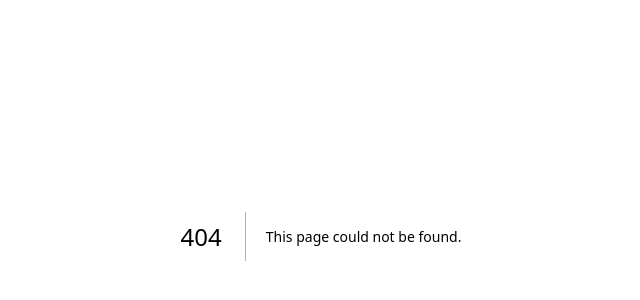
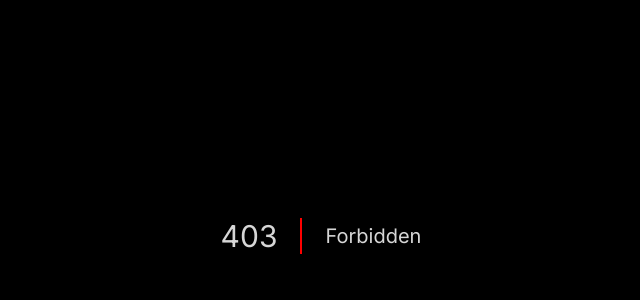
Before and after one commit to joshkat/spotify-albums-screensaver, a Next.js app: page /403 in a window 1280 px wide. Before the commit this address had no page. Shown: the part 164-464 px from the top of the page, without its empty margins (319-959 px from the left). Built offline with nearby package versions, Linux system fonts and the light colour scheme.

Commit message:
Redirect on errors - Added custom 403/404 pages - Redirect from success page when error trying to get URLs

```diff
--- /dev/null
+++ b/app/403/page.jsx
@@ -0,0 +1,11 @@
+export default function Error() {
+  return (
+    <main className="flex justify-center items-center min-h-screen">
+      <div className="flex">
+        <h1 className="text-3xl">403</h1>
+        <div className="divider divider-error divider-horizontal"></div>
+        <p className="text-xl flex items-center">Forbidden</p>
+      </div>
+    </main>
+  );
+}
--- /dev/null
+++ b/app/not-found.jsx
@@ -0,0 +1,13 @@
+export default function NotFound() {
+  return (
+    <main className="flex justify-center items-center min-h-screen">
+      <div className="flex">
+        <h1 className="text-3xl">404</h1>
+        <div className="divider divider-error divider-horizontal"></div>
+        <p className="text-xl flex items-center">
+          This page could not be found
+        </p>
+      </div>
+    </main>
+  );
+}
--- a/app/success/[token]/page.jsx
+++ b/app/success/[token]/page.jsx
@@ -1,3 +1,4 @@
+import { redirect } from "next/navigation";
 import FullscreenButton from "./FullscreenButton";
 import ImageContainer from "./ImageContainer";
 
@@ -18,9 +19,9 @@ async function getImageURLs(albumSet, url, token) {
 
   let res = await req;
   if (res.status != 200) {
-    // something went down get out of here
-    console.log(await res.text(), res.status);
-    return [];
+    // something went down, redirect out of here
+    console.log(await res.text(), res.status, token);
+    redirect("/403");
   }
 
   const json = await res.json();
```
